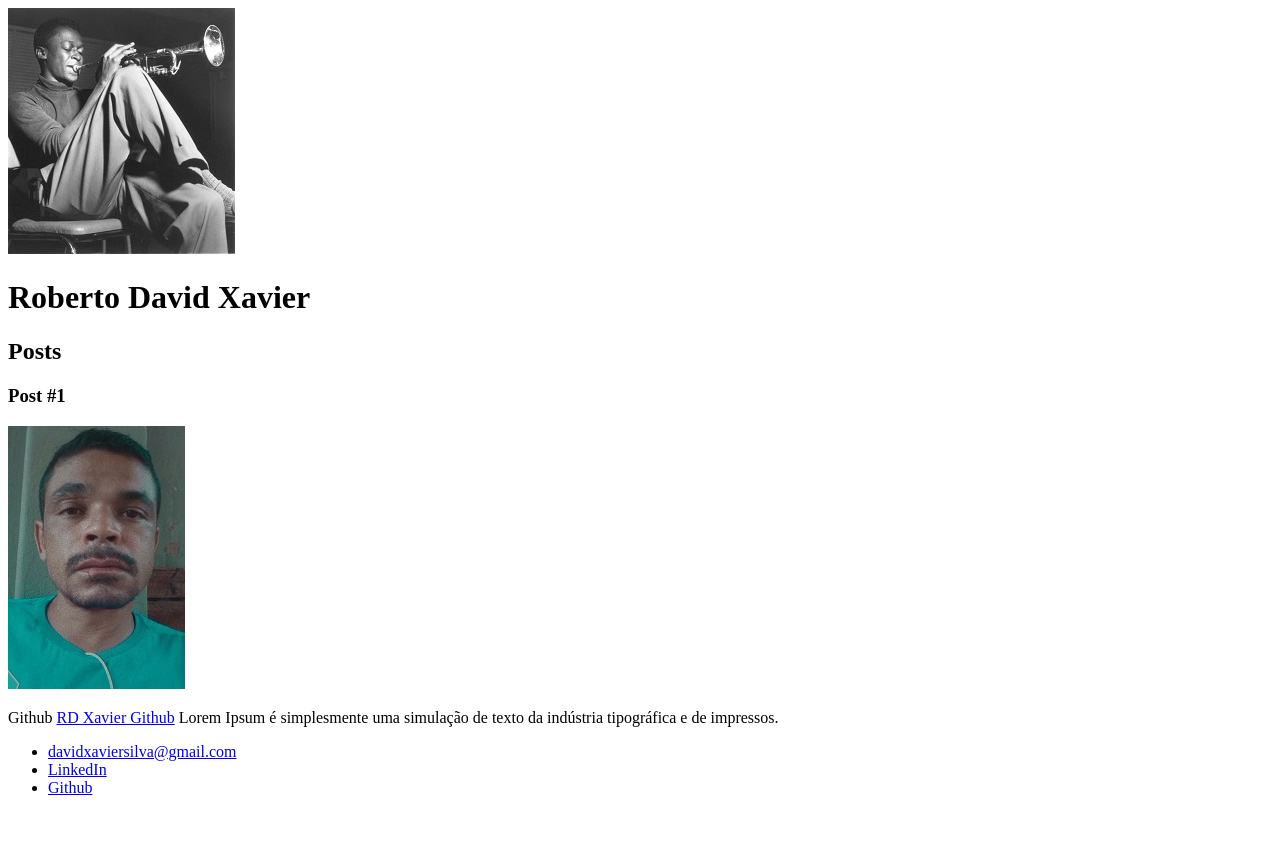
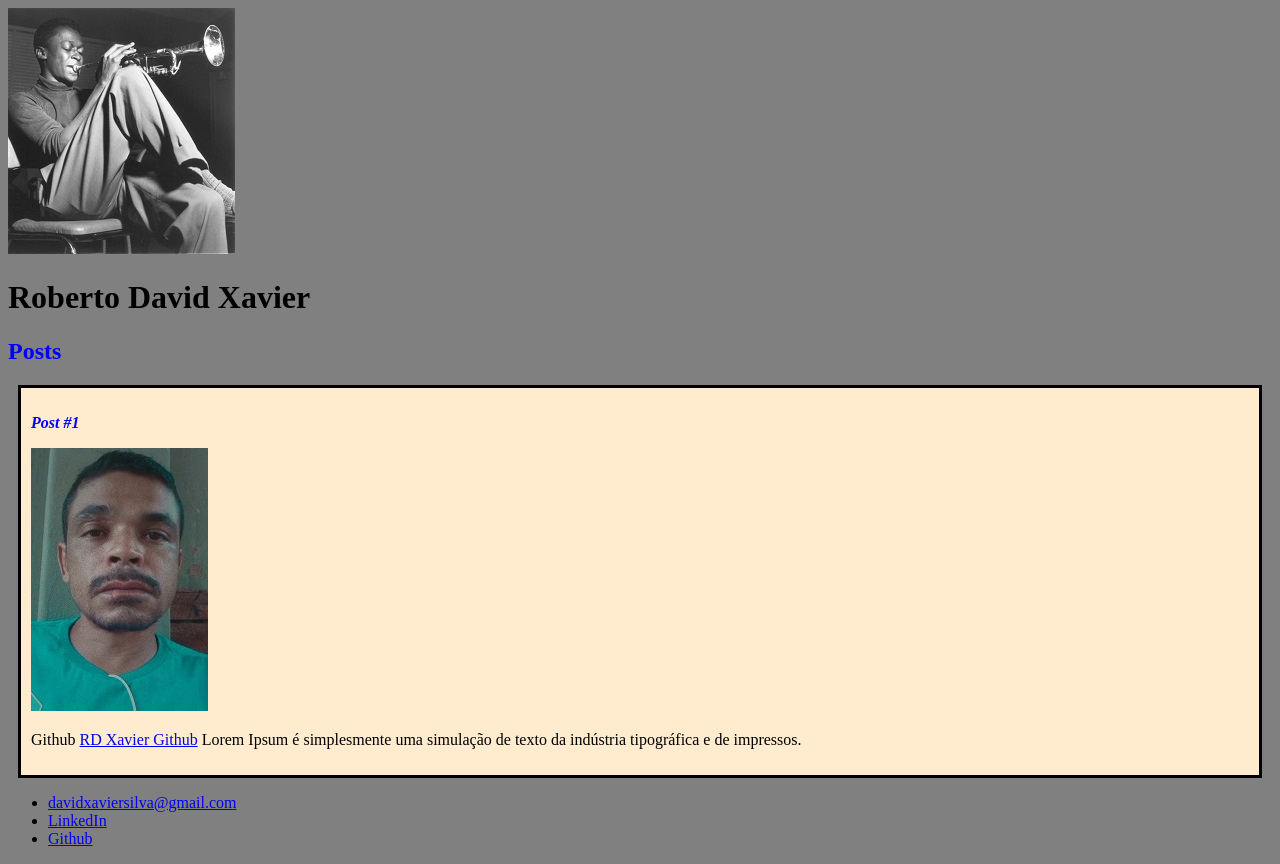
Before and after one commit to robertodavidxavier/HTML_CSS, a plain HTML site: page index.html in a window 1280 px wide. Before the commit the page ends 813 px from the top, so only its background shows below. Drawn offline with Linux system fonts and the light colour scheme.

Commit message:
html_css

```diff
--- a/index.html
+++ b/index.html
@@ -3,6 +3,7 @@
     <head>
         <meta charset="utf-8">
         <title> RD Xavier</title>
+        <link rel="stylesheet" href="style.css">
     </head>
     <body>
         <header>
@@ -11,11 +12,11 @@
         </header>
         <section>
             <header>
-                <h2>Posts</h2>
+                <h2 class="subtitle">Posts</h2>
             </header>
-            <article>
+            <article class="post">
                 <header>
-                    <h3>Post #1</h3>
+                    <h3 class="post_title">Post #1</h3>
                     <img src="foto.jpg" alt="mim">
                 </header>
                 <p>
--- /dev/null
+++ b/style.css
@@ -0,0 +1,17 @@
+body {
+ background: gray;
+}
+
+#title, .subtitle, .post_title {
+    color: blue;
+}
+.post_title {
+    font-size: 16px;
+    font-style: italic;
+}
+
+.post {
+    background: blanchedalmond;
+    padding: 10px;
+    border: 3px solid black;
+    margin: 10px;
```
